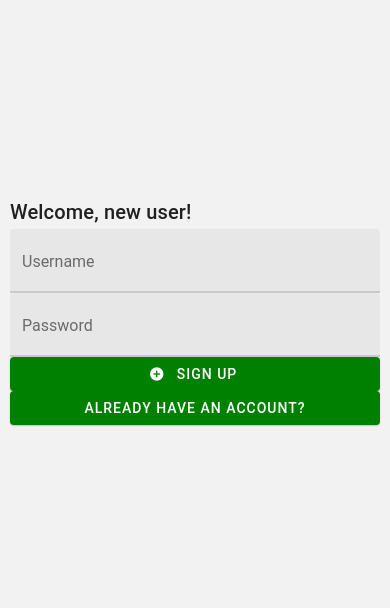
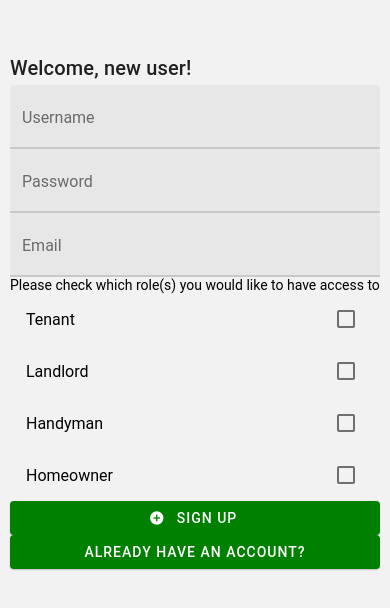
Before and after one commit to darrellcolehill/Maintenance-App, a React Native app in the folder frontend/: screen /Signup in a window 390 px wide. Shown: the part 112-720 px from the top of the page. Built offline with nearby package versions, Linux system fonts and the light colour scheme.

Commit message:
Added signup support
Added check boxes for user roles on sign up page

Added API support for signup request

```diff
--- a/frontend/api/index.js
+++ b/frontend/api/index.js
@@ -10,10 +10,10 @@ function delay(ms) {
 
 
 
-const URL = 'COPY SERVER URL HERE'; // NOTE: for some reason, fetch will not let you use local host
+const URL = 'http://d0d8-76-78-236-214.ngrok.io'; // NOTE: for some reason, fetch will not let you use local host
 
 
-
+// TODO: update response to also send role data and store role data in AsyncStorage
 // Parameters: plaintext username and plaintext password
 // Return:
 //  a) if successful, JSON data containing message and token
@@ -24,7 +24,7 @@ export async function login(username, password) {
 
     try {
         //console.log(username + " " + password);
-        const response = await fetch(URL + '/login', {
+        const response = await fetch(URL + '/auth/login', {
 
            method: 'POST',
            headers: {
@@ -48,6 +48,49 @@ export async function login(username, password) {
           } catch (error) {
             console.log(error);
           }
+        return json;
+
+      } catch (error) {
+        console.error(error);
+      }
+
+      return null;
+}
+
+
+
+// Parameters: plaintext username and plaintext password boolean isTenant, isLandlord, isHandyman, and isHomeowner
+// Return:
+//  a) if successful, JSON data containing message and token
+//        (NOTE: message will be either 'Successful' or 'SOME_ERROR_MESSAGE')
+//  b) if unsuccessful, null
+// Post-conditions: sets token value on client to token value sent from server
+export async function signup(username, password, email, isTenant, isLandlord, isHandyman, isHomeowner) {
+
+    try {
+        //console.log(username + " " + password);
+        const response = await fetch(URL + '/auth/signup', {
+
+           method: 'POST',
+           headers: {
+               'Accept': '*/*',  // It can be used to overcome cors errors
+               'Content-Type': 'application/json'
+             },
+             body: JSON.stringify({
+               username: username,
+               password: password,
+               email: email,
+               isTenant: isTenant,
+               isLandlord: isLandlord,
+               isHandyman: isHandyman,
+               isHomeowner: isHomeowner
+             })
+
+        });
+        const json = await response.json();
+        console.log(json); // TODO: delete after testing
+
+
         return json;
 
       } catch (error) {
--- a/frontend/screens/Login/index.js
+++ b/frontend/screens/Login/index.js
@@ -12,10 +12,12 @@ import { AuthStore } from "../../stores/auth";
 import * as Api from "../../api";
 
 function Login({ navigation }) {
+
   async function submitLogin(username, password) {
     AuthStore.startLoading();
     let response = await Api.login(username, password);
     let token = response.token;
+
     AuthStore.stopLoading();
 
     AuthStore.login(username, token);
--- a/frontend/screens/Signup/SignupForm.js
+++ b/frontend/screens/Signup/SignupForm.js
@@ -1,11 +1,18 @@
 import React from "react";
-import { Button, TextInput } from "react-native-paper";
+import { useState } from "react";
+import { Button, TextInput, Checkbox} from "react-native-paper";
+
 
 function SignupForm() {
+
+  let [username, setUsername] = useState("");
+  let [password, setPassword] = useState("");
+
   return (
     <>
       <TextInput placeholder="Username" />
       <TextInput placeholder="Password" />
+      <Checkbox.Item label="Item" status="checked" onPress = {() => console.log()} />
       <Button mode="contained" icon="plus-circle">
         Sign up
       </Button>
--- a/frontend/screens/Signup/index.js
+++ b/frontend/screens/Signup/index.js
@@ -1,13 +1,55 @@
 import React from "react";
+import { useState } from "react";
 import { View, StyleSheet } from "react-native";
-import { Button, Text, Title } from "react-native-paper";
+import { Button, Text, Title, TextInput, Checkbox } from "react-native-paper";
 import SignupForm from "./SignupForm";
+import * as Api from "../../api";
+
 
 function Signup({ navigation }) {
+
+    const [isTenant, setTenant] = useState(false);
+    const [isLandlord, setLandlord] = useState(false);
+    const [isHandyman, setHandyman] = useState(false);
+    const [isHomeowner, setHomeowner] = useState(false);
+
+    let [username, setUsername] = useState("");
+    let [password, setPassword] = useState("");
+    let [email, setEmail] = useState("");
+
+    const [hasError, sethasError] = useState(true);
+
+
+    async function submitSignup(username, password, email, isTenant, isLandlord, isHandyman, isHomeowner) {
+
+        let response = await Api.signup(username, password, email, isTenant, isLandlord, isHandyman, isHomeowner);
+
+        if(response.message == "Successfully signed up!") navigation.navigate("Login");
+        else navigation.navigate("Signup");
+    }
+
+
+
   return (
+
     <View style={styles.container}>
+
       <Title>Welcome, new user!</Title>
-      <SignupForm />
+
+            <TextInput placeholder="Username" onChangeText={text => setUsername(text)} />
+            <TextInput placeholder="Password" onChangeText={text => setPassword(text)} />
+            <TextInput placeholder="Email" onChangeText={text => setEmail(text)} />
+
+            <Text>Please check which role(s) you would like to have access to</Text>
+            <Checkbox.Item label="Tenant" status={isTenant ? 'checked' : 'unchecked'} onPress={() => { setTenant(!isTenant);}} />
+            <Checkbox.Item label="Landlord" status={isLandlord ? 'checked' : 'unchecked'} onPress={() => { setLandlord(!isLandlord);}} />
+            <Checkbox.Item label="Handyman" status={isHandyman ? 'checked' : 'unchecked'} onPress={() => { setHandyman(!isHandyman);}} />
+            <Checkbox.Item label="Homeowner" status={isHomeowner ? 'checked' : 'unchecked'} onPress={() => { setHomeowner(!isHomeowner);}} />
+
+            <Button mode="contained" icon="plus-circle" onPress={() => submitSignup(username, password, email, isTenant, isLandlord, isHandyman, isHomeowner)}>
+              Sign up
+            </Button>
+
       <Button mode="contained" onPress={() => navigation.navigate("Login")}>
         Already have an account?
       </Button>
```
